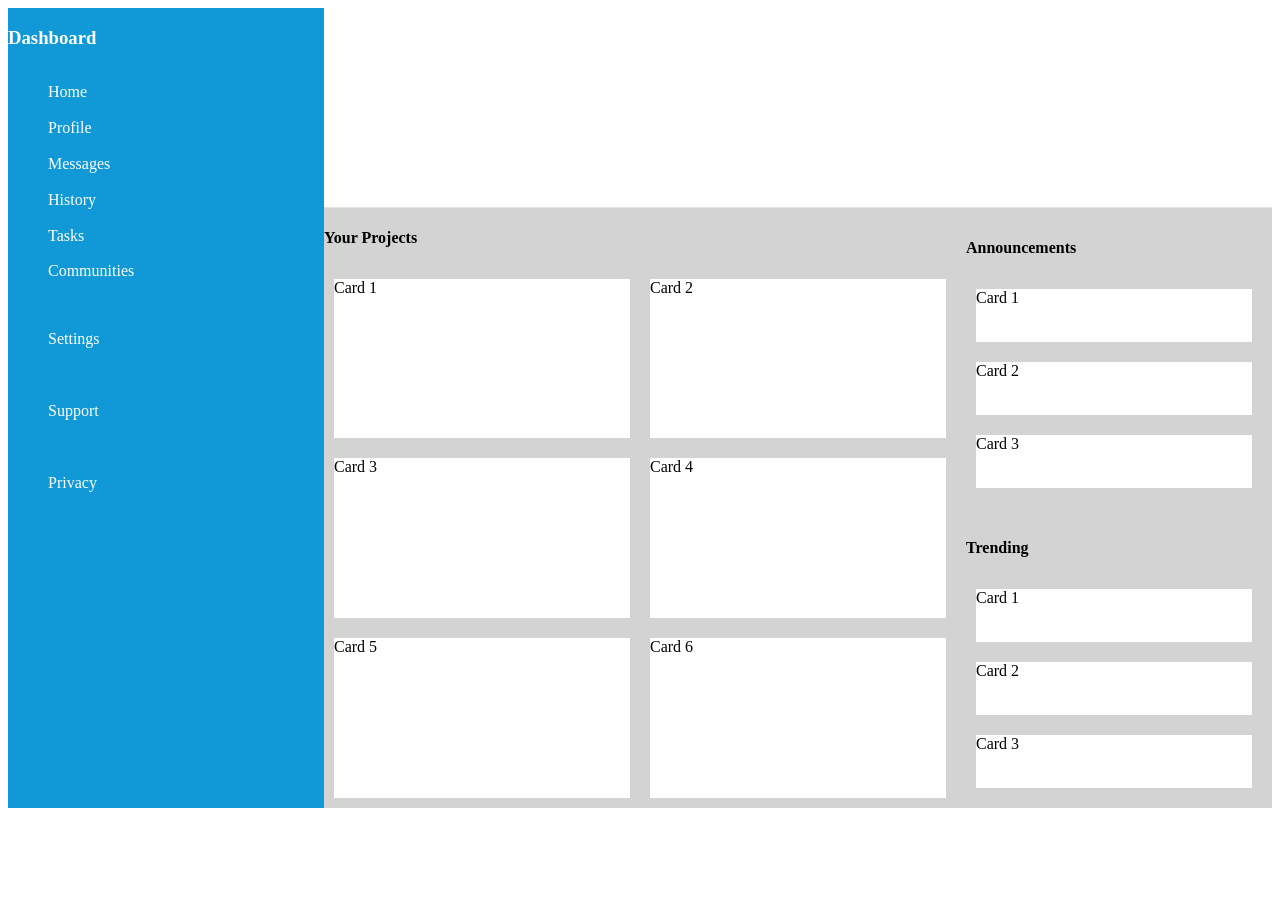
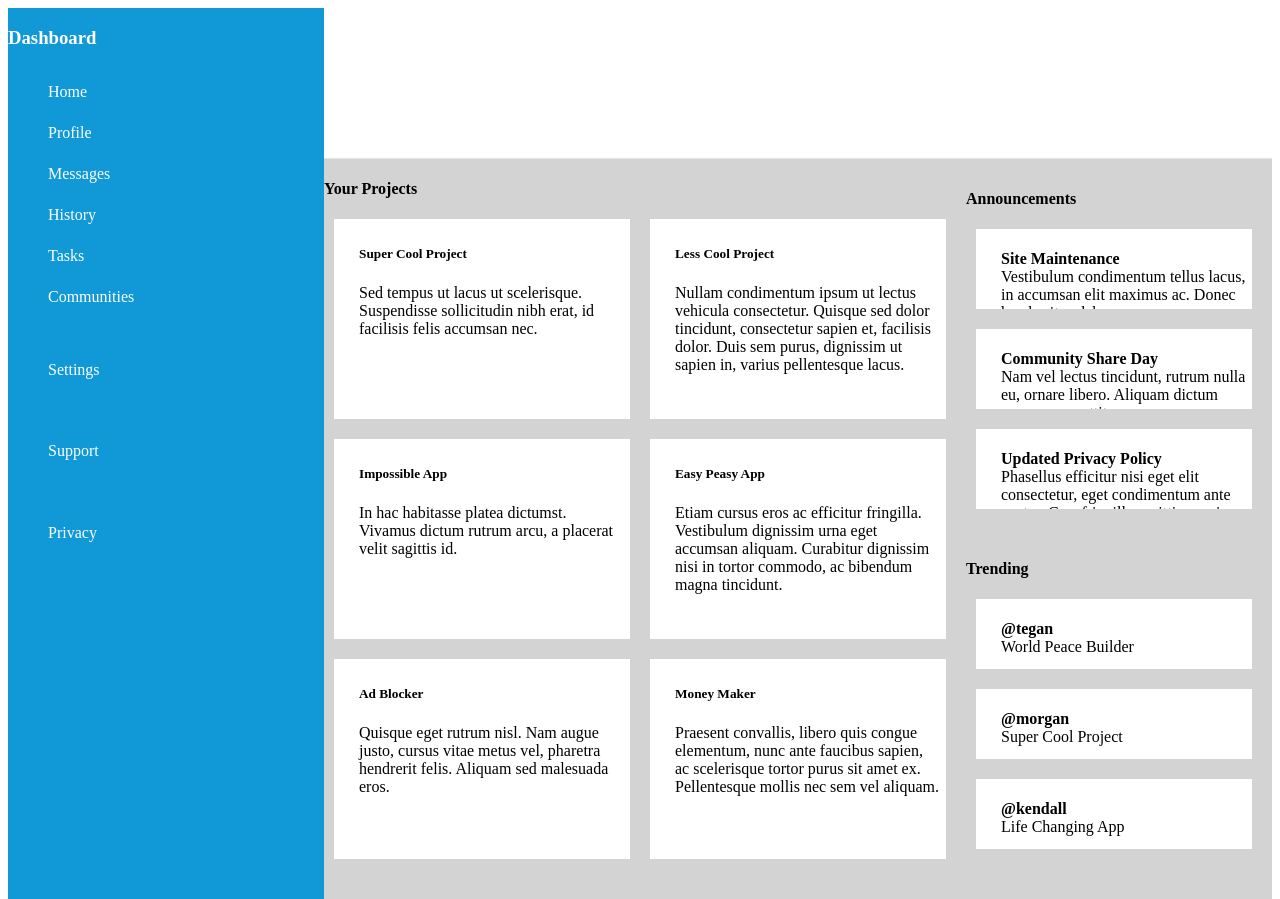
Before and after one commit to myself-meen/admin-dashboard, a plain HTML site: page index.html in a window 1280 px wide. Before the commit the page ends 816 px from the top, so only its background shows below. Drawn offline with Linux system fonts and the light colour scheme.

Commit message:
Refactor project cards and announcements layout with improved content structure and styling

```diff
--- a/index.html
+++ b/index.html
@@ -26,32 +26,152 @@
            </ul>
 
         </div>
-        <div class="header"></div>
+        <div class="header">
+
+        </div>
         <div class="main-content">
             <div class="card-container">
                 <h4>Your Projects</h4>
 
-                <div class="card card1">Card 1</div>
-                <div class="card card2">Card 2</div>
-                <div class="card card3">Card 3</div>
-                <div class="card card4">Card 4</div>
-                <div class="card card5" >Card 5</div>
-                <div class="card card6">Card 6</div>
+                <div class="card card1">
+<div class="card-text">
+    <h5>Super Cool Project</h5>
+    <p>
+        Sed tempus ut lacus ut scelerisque.
+        Suspendisse sollicitudin nibh erat, id
+        facilisis felis accumsan nec.
+    </p>
+</div>
+                </div>
+                <div class="card card2">
+                    <div class="card-text">
+                        <h5>Less Cool Project</h5>
+                        <p>
+                            Nullam condimentum ipsum ut lectus vehicula
+                            consectetur. Quisque sed dolor tincidunt,
+                            consectetur sapien et, facilisis dolor. Duis sem
+                            purus, dignissim ut sapien in, varius
+                            pellentesque lacus.
+                        </p>
+                    </div>
+                </div>
+                <div class="card card3">
+                    <div class="card-text">
+                        <h5>Impossible App</h5>
+                        <p>
+                            In hac habitasse platea dictumst. Vivamus
+                            dictum rutrum arcu, a placerat velit sagittis
+                            id.
+                        </p>
+                    </div>
+                </div>
+                <div class="card card4">
+                    <div class="card-text">
+                        <h5>Easy Peasy App</h5>
+                        <p>
+                            Etiam cursus eros ac efficitur fringilla.
+                            Vestibulum dignissim urna eget accumsan
+                            aliquam. Curabitur dignissim nisi in tortor
+                            commodo, ac bibendum magna tincidunt.
+                        </p>
+                    </div>
+                </div>
+                <div class="card card5" >
+<div class="card-text">
+    <h5>Ad Blocker</h5>
+    <p>
+        Quisque eget rutrum nisl. Nam augue
+        justo, cursus vitae metus vel, pharetra
+        hendrerit felis. Aliquam sed malesuada
+        eros.
+    </p>
+</div>
+                </div>
+                <div class="card card6"><div class="card-text">
+                    <h5>Money Maker</h5>
+                    <p>
+                        Praesent convallis, libero quis congue
+                        elementum, nunc ante faucibus sapien, ac
+                        scelerisque tortor purus sit amet ex.
+                        Pellentesque mollis nec sem vel aliquam.
+                    </p>
+                </div></div>
             </div>
             <div class="announcements">
                  <h4>Announcements</h4>
-                 <div class="card acard1">Card 1</div>
-                <div class="card acard2">Card 2</div>
-                <div class="card acard3">Card 3</div>
+                 <div class="card acard1">
+                    <div class="card-text">
+    <p><b>Site Maintenance</b><br>Vestibulum condimentum tellus lacus,
+        in accumsan elit maximus ac. Donec
+        hendrerit sodales congue ...
+    </p>
+</div>
+                 </div>
+
+                <div class="card acard2">
+                    <div class="card-text">
+    <p>
+
+        <b>Community Share Day</b> <br>
+        Nam vel lectus tincidunt, rutrum nulla
+        eu, ornare libero. Aliquam dictum
+        accumsan porttitor ...
+    </p>
+    <hr>
+</div>
+                </div>
+                <div class="card acard3">
+
+<div class="card-text">
+    <b>
+        <p>Updated Privacy Policy</b><br>Phasellus efficitur nisi eget elit
+
+        consectetur, eget condimentum ante
+        auctor. Cras fringilla sagittis sem in
+        mattis ...
+    </p>
+</div>
+                </div>
             </div>
             <div class="trending">
                 <h4>Trending</h4>
-                 <div class="card tcard1">Card 1</div>
-                <div class="card tcard2">Card 2</div>
-                <div class="card tcard3">Card 3</div>
+                 <div class="card tcard1">
+
+<div class="card-text">
+    <p>
+        <b>@tegan</b><br>
+        World Peace Builder
+    </p>
+</div>
+                 </div>
+                <div class="card tcard2">
+                    <div class="card-text">
+                        <p>
+                            <b>@morgan</b><br>
+                            Super Cool Project
+                        </p>
+                    </div>
+                </div>
+                <div class="card tcard3"><div class="card-text">
+                    <p>
+                        <b>@kendall</b><br>
+                        Life Changing App
+                    </p>
+                </div></div>
             </div>
         </div>
 
     </div>
 </body>
 </html>
+
+
+
+
+
+
+<!--
+<p>
+    <b>@alex</b>
+    No Traffic Maker
+</p> -->
--- a/styles.css
+++ b/styles.css
@@ -37,6 +37,9 @@
 .header {
     grid-row: 1/2;
     grid-column: 2/3;
+    display: grid;
+    min-height: 150px;
+
 }
 
 .main-content {
@@ -51,7 +54,7 @@
     grid-row: 1/3;
     display: grid;
     grid-template-columns: repeat(2, 1fr);
-    grid-template-rows: auto repeat(3,1fr) ;
+    grid-template-rows: 50px repeat(3, 220px) ;
 }
 .card{
     margin: 10px;
@@ -67,7 +70,8 @@
     margin: 10px;
     /* background-color: #FFFFFF; */
     display: grid;
-    grid-template-rows: auto repeat(3,1fr) ;
+    grid-template-rows: 50px repeat(3,100px) ;
+    gap: 0px;
 }
 .trending{
     grid-column: 2/3;
@@ -75,5 +79,19 @@
     margin: 10px;
     /* background-color: #FFFFFF; */
     display: grid;
-    grid-template-rows: auto repeat(3,1fr) ;
+    grid-template-rows: 50px repeat(3, 90px) ;
+    gap: 0px;
 }
+.card-text{
+    padding-top: 5px;
+    padding-left: 25px;
+    /* padding-bottom: 25px; */
+    padding-right: 5px;;
+}
+.announcements .card, .trending .card,. {
+    overflow: hidden;
+
+}
+.card{
+    overflow: hidden;
+}
```
